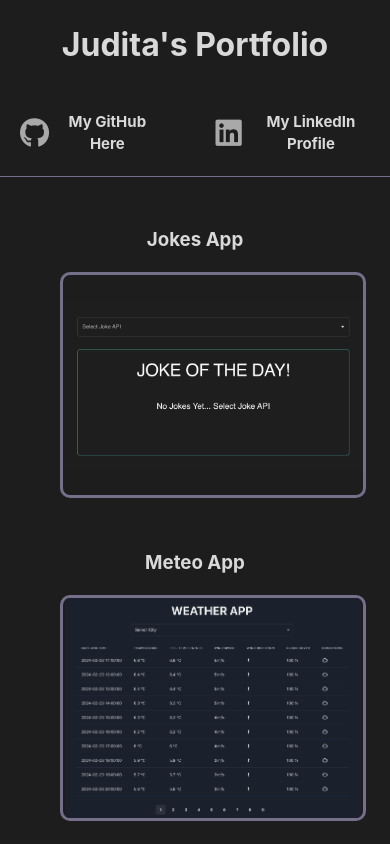
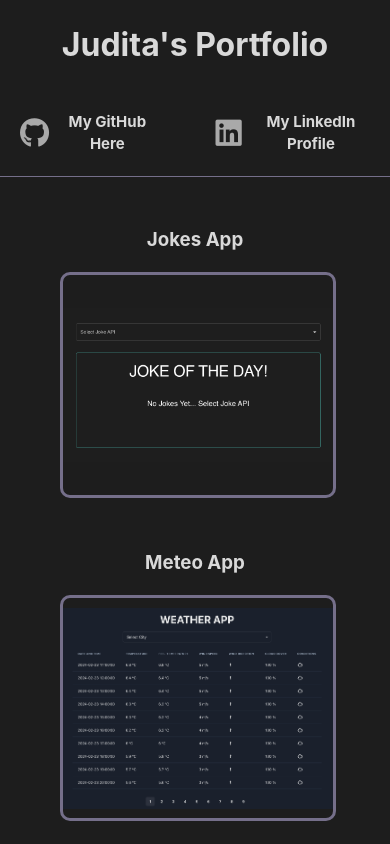
Before and after one commit to judityc/portfolio-website, a website built with Vite: page index.html in a window 390 px wide. Shown: the top 844 px of the page. Built offline with nearby package versions, Linux system fonts and the light colour scheme.

Commit message:
fix card mobile version

```diff
--- a/style.css
+++ b/style.css
@@ -134,4 +134,9 @@ img:hover {
     grid-template-columns: 270px;
     justify-content: center;
   }
+  .card-front{
+    img {
+      width: 270px;
+    }
+  }
 }
```
